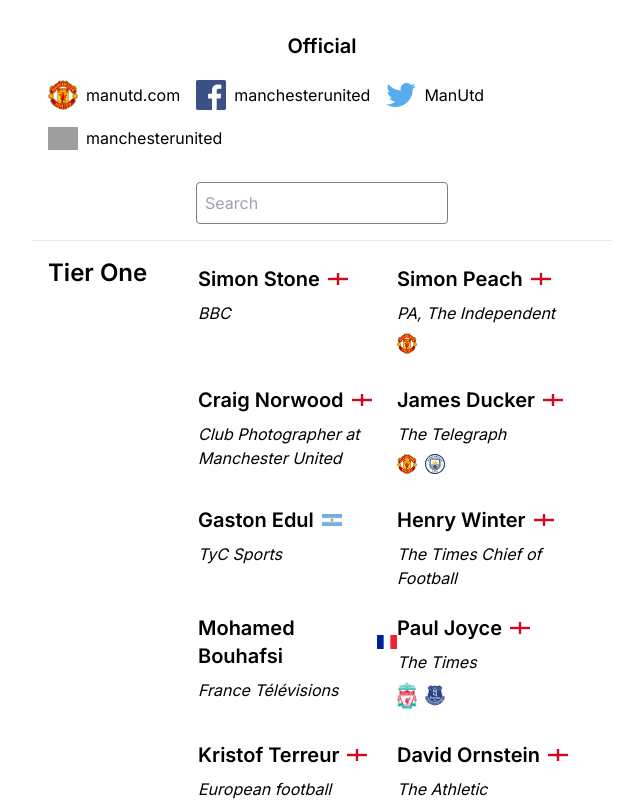
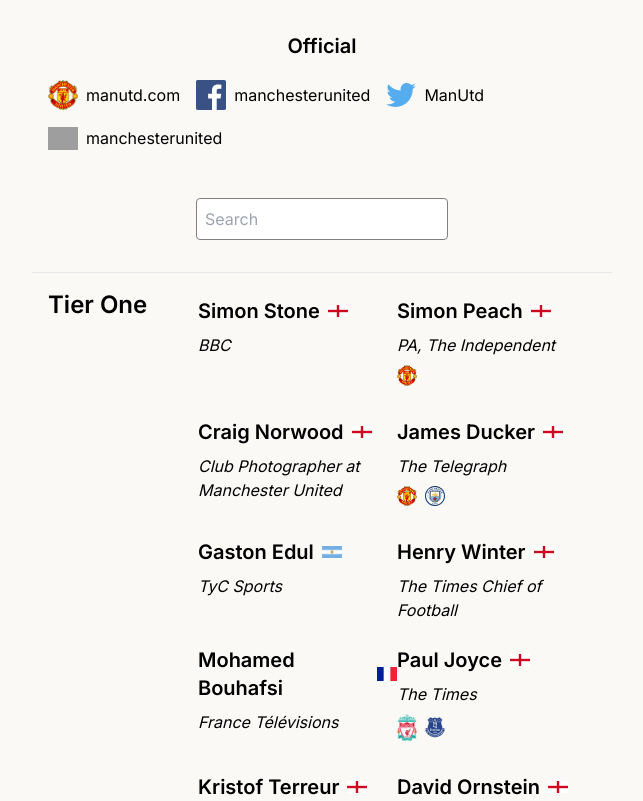
Before and after one commit to piratesss/manchester-united-tierlist, a Next.js app: page / in a window 1280 px wide. Shown: the top 801 px of the page, without its empty margins (318-961 px from the left). Built offline with nearby package versions, Linux system fonts and the light colour scheme; grey boxes are pictures that could not be loaded.

Commit message:
feat: bg issue fixed and search box made sticky

```diff
--- a/app/components/TierList.tsx
+++ b/app/components/TierList.tsx
@@ -3,8 +3,8 @@
 import Link from 'next/link';
 import React, { useState, useEffect } from 'react';
 
+import { SourcesInterface, TierListInterface } from '@/app/interface';
 import { Tier0, Img, SearchField, ScrollToTop } from '@/app/components';
-import { SourcesInterface, TierListInterface } from '@/app/interface';
 import { capitalizeFirstLetter, findClub, findFlag } from '@/app/utils';
 
 const List: React.FC<TierListInterface> = ({ data }) => {
@@ -131,9 +131,8 @@
         <div>
             <Tier0 />
 
-            <div className="flex gap-5 items-center justify-center">
+            <div className="bg-background flex gap-5 items-center justify-center sticky top-0 z-10 w-full p-4">
                 <SearchField searchTerm={searchTerm} handleSearch={handleSearch} />
-                {/* <h3>dropdown</h3> */}
             </div>
 
             <div className="py-4">
--- a/tailwind.config.ts
+++ b/tailwind.config.ts
@@ -9,7 +9,7 @@
     theme: {
         extend: {
             colors: {
-                background: 'faf9f6',
+                background: '#faf9f6',
             },
         },
         screens: {
```
